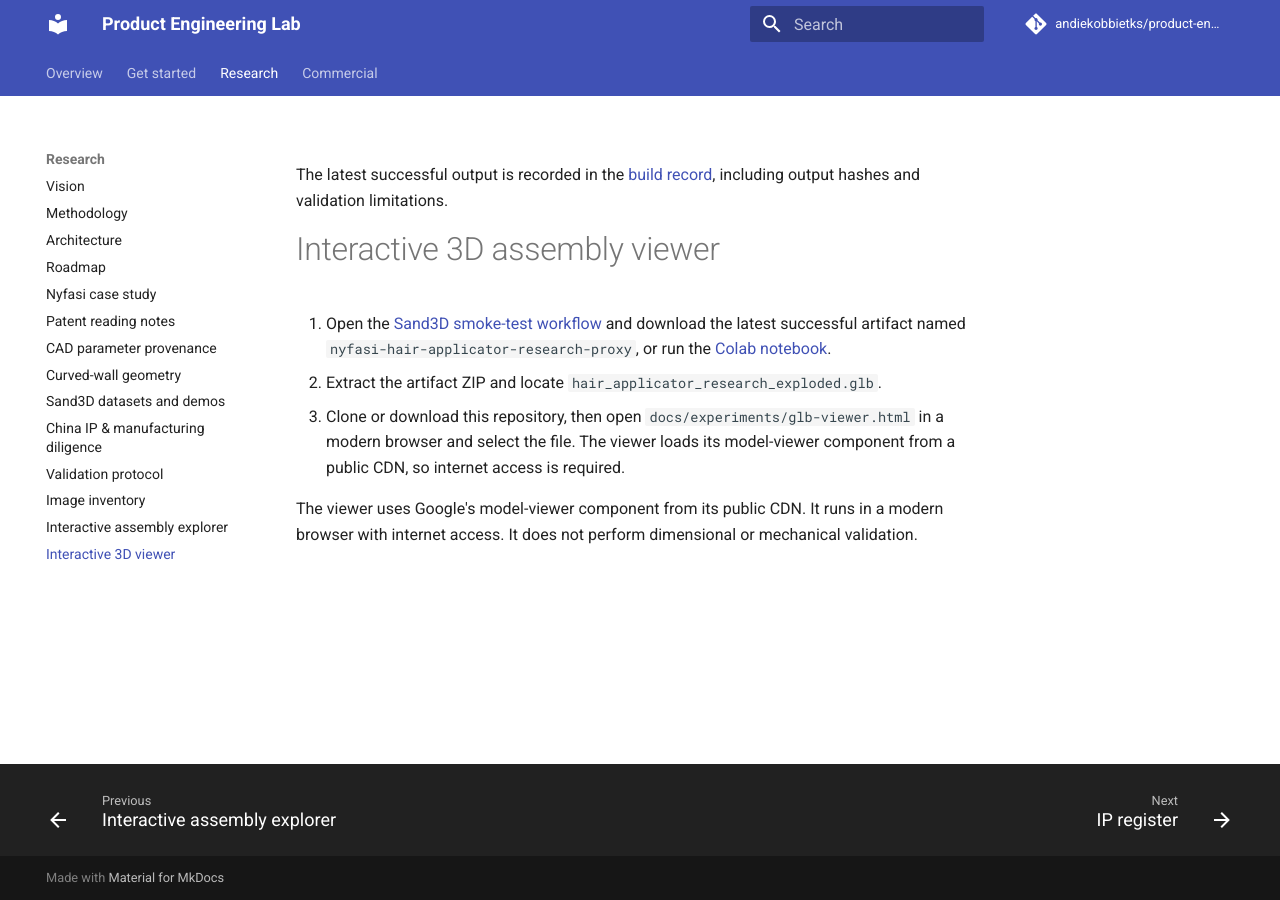
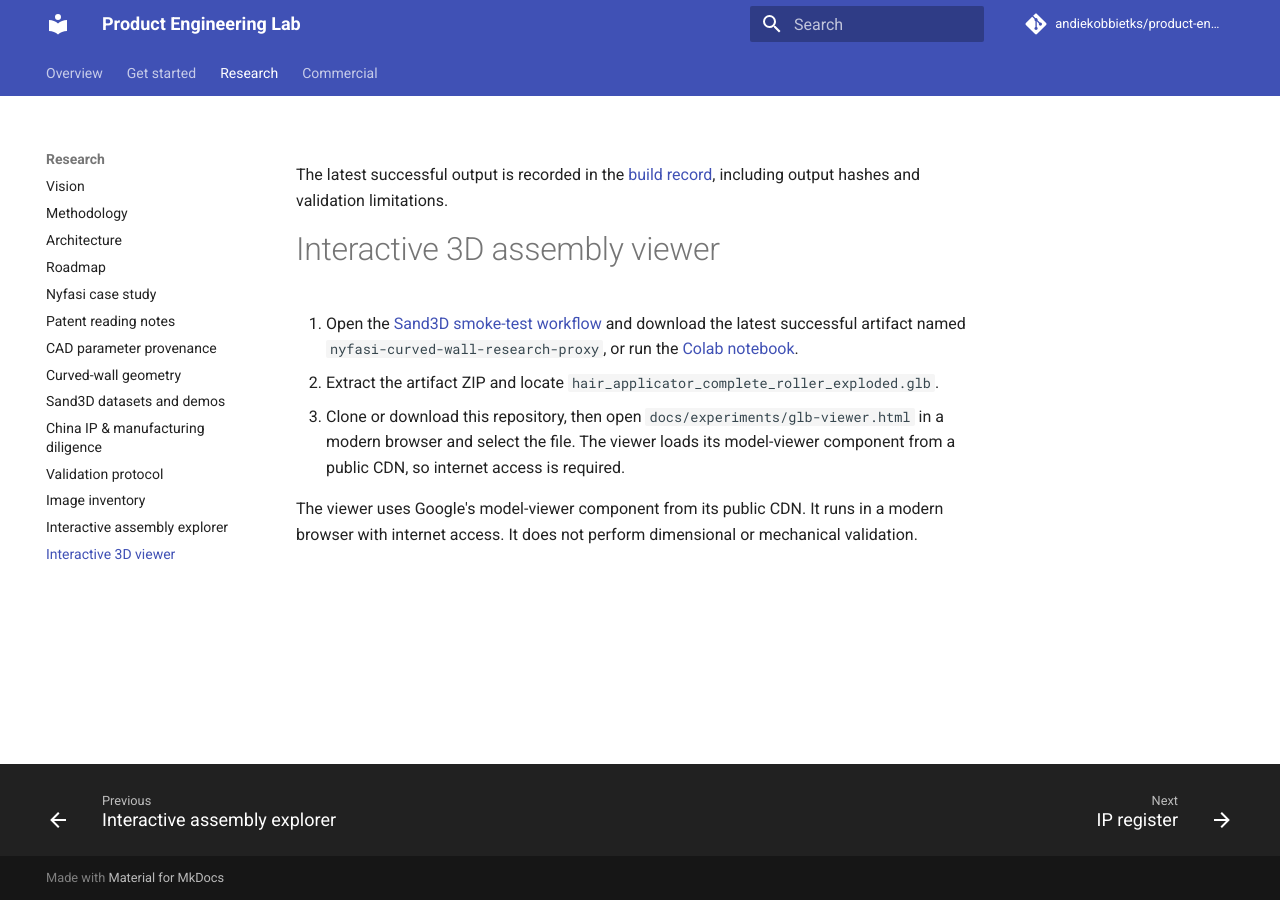
Before and after one commit to andiekobbietks/product-engineering-lab, an MkDocs documentation site: the page built from docs/experiments/viewer.md, in a window 1280 px wide. Built offline with MkDocs 1.6.1 and Material for MkDocs 9.7.7, drawn with Linux system fonts in a browser that asks for light colours; comment, search, counter and statistics services are not loaded.

Commit message:
Align viewer instructions with CAD artifact outputs

```diff
--- a/docs/experiments/viewer.md
+++ b/docs/experiments/viewer.md
@@ -2,8 +2,8 @@ The latest successful output is recorded in the [build record](https://github.co
 
 # Interactive 3D assembly viewer
 
-1. Open the [Sand3D smoke-test workflow](https://github.com/andiekobbietks/product-engineering-lab/actions/workflows/cad-smoke.yml) and download the latest successful artifact named `nyfasi-hair-applicator-research-proxy`, or run the [Colab notebook](https://github.com/andiekobbietks/product-engineering-lab/blob/main/experiments/001-nyfasi-reconstruction/notebooks/nyfasi_reconstruction_colab.ipynb).
-2. Extract the artifact ZIP and locate `hair_applicator_research_exploded.glb`.
+1. Open the [Sand3D smoke-test workflow](https://github.com/andiekobbietks/product-engineering-lab/actions/workflows/cad-smoke.yml) and download the latest successful artifact named `nyfasi-curved-wall-research-proxy`, or run the [Colab notebook](https://github.com/andiekobbietks/product-engineering-lab/blob/main/experiments/001-nyfasi-reconstruction/notebooks/nyfasi_reconstruction_colab.ipynb).
+2. Extract the artifact ZIP and locate `hair_applicator_complete_roller_exploded.glb`.
 3. Clone or download this repository, then open `docs/experiments/glb-viewer.html` in a modern browser and select the file. The viewer loads its model-viewer component from a public CDN, so internet access is required.
 
 The viewer uses Google's model-viewer component from its public CDN. It runs in a modern browser with internet access. It does not perform dimensional or mechanical validation.
```
